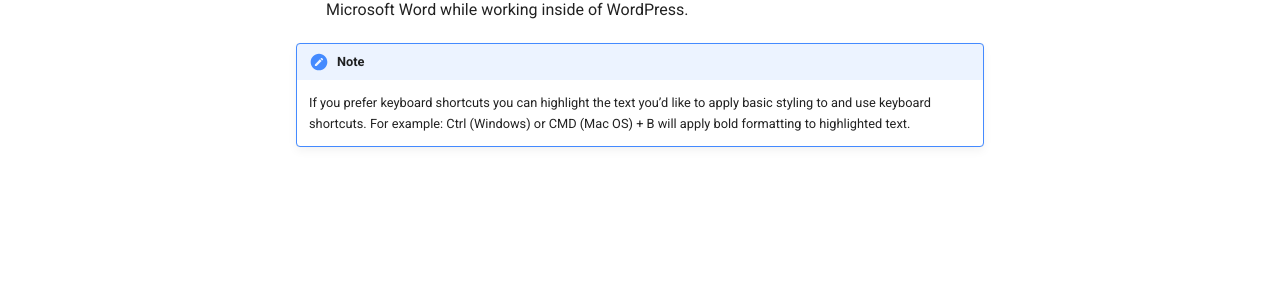
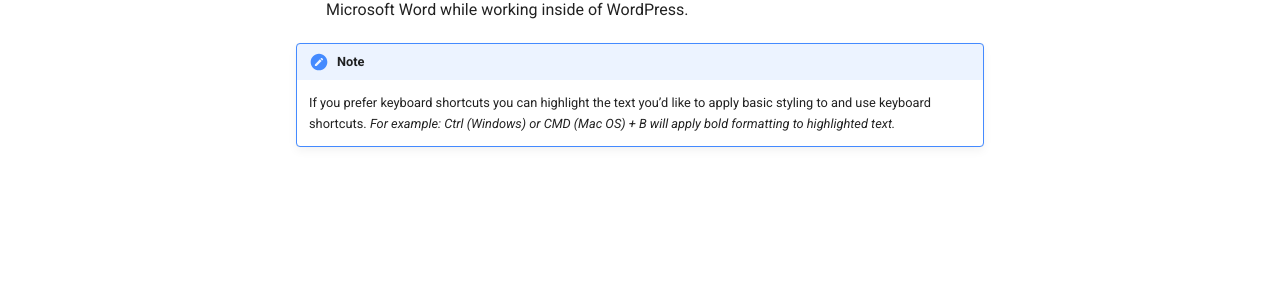
Before and after one commit to brianjking/hudsonvalleyhelp, an MkDocs documentation site: the page built from docs/wordpress-basics/basics.md, in a window 1280 px wide. Shown: the part 484-791 px from the top of the page. Built offline with MkDocs 1.6.1 and Material for MkDocs 9.7.7, drawn with Linux system fonts in a browser that asks for light colours; comment, search, counter and statistics services are not loaded; old or Windows-style settings are respelled for this version of MkDocs.

Commit message:
formatting

```diff
--- a/docs/wordpress-basics/basics.md
+++ b/docs/wordpress-basics/basics.md
@@ -14,4 +14,4 @@
 * You can **BOLD** and _ITALICIZE_ or underline text in a format very much like you would using Microsoft Word while working inside of WordPress.
 
 !!! note
-    If you prefer keyboard shortcuts you can highlight the text you'd like to apply basic styling to and use keyboard shortcuts. For example: Ctrl (Windows) or CMD (Mac OS) + B will apply bold formatting to highlighted text.
+    If you prefer keyboard shortcuts you can highlight the text you'd like to apply basic styling to and use keyboard shortcuts. _For example: Ctrl (Windows) or CMD (Mac OS) + B will apply bold formatting to highlighted text._
--- a/mkdocs.yml
+++ b/mkdocs.yml
@@ -26,6 +26,7 @@ markdown_extensions:
     - pymdownx.tilde
     - markdown.extensions.smarty
     - pymdownx.smartsymbols
+    - fontawesome_markdown
 
 # Options
 extra:
```
Also changed, not shown: docs/wordpress-basics/forms.md (+1 -1 lines).
